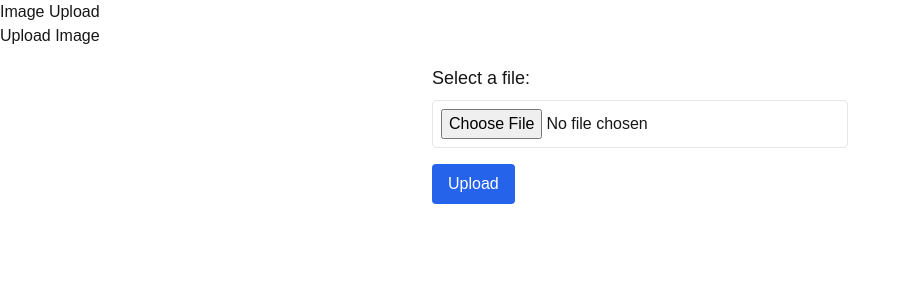
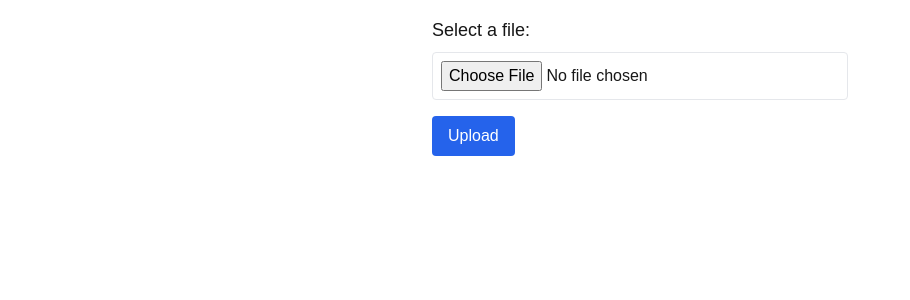
Before and after one commit to biswajit-adhikary/image-upload, a Next.js app: page / in a window 1280 px wide. Shown: the top 300 px of the page, without its empty margins (0-910 px from the left). Built offline with nearby package versions, Linux system fonts and the light colour scheme.

Commit message:
Image Upload Ready

```diff
--- a/app/page.js
+++ b/app/page.js
@@ -3,8 +3,6 @@ import FileUpload from "@/components/FileUpload";
 export default function Home() {
   return (
     <>
-      <h1>Image Upload</h1>
-      <h2>Upload Image</h2>
       <FileUpload />
     </>
   );
```
